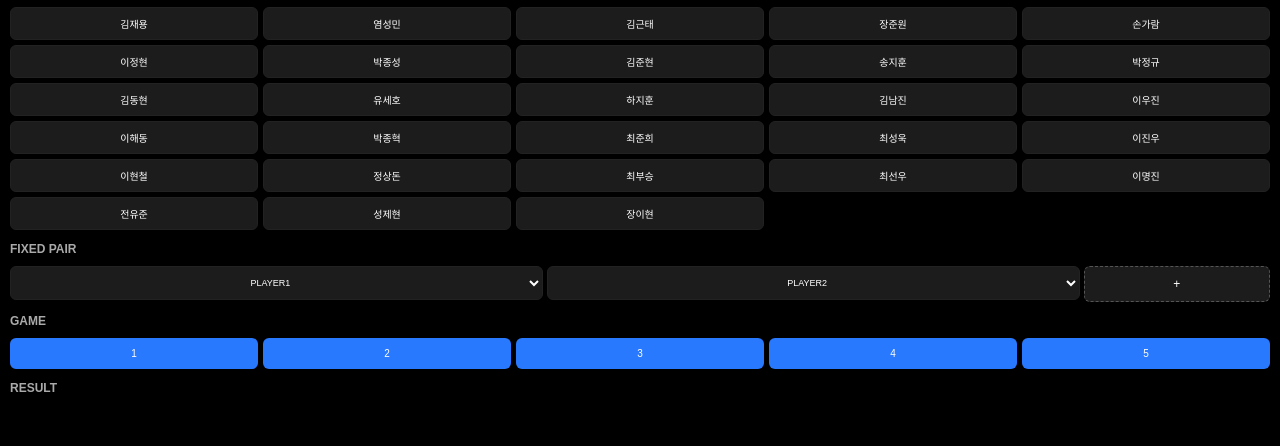
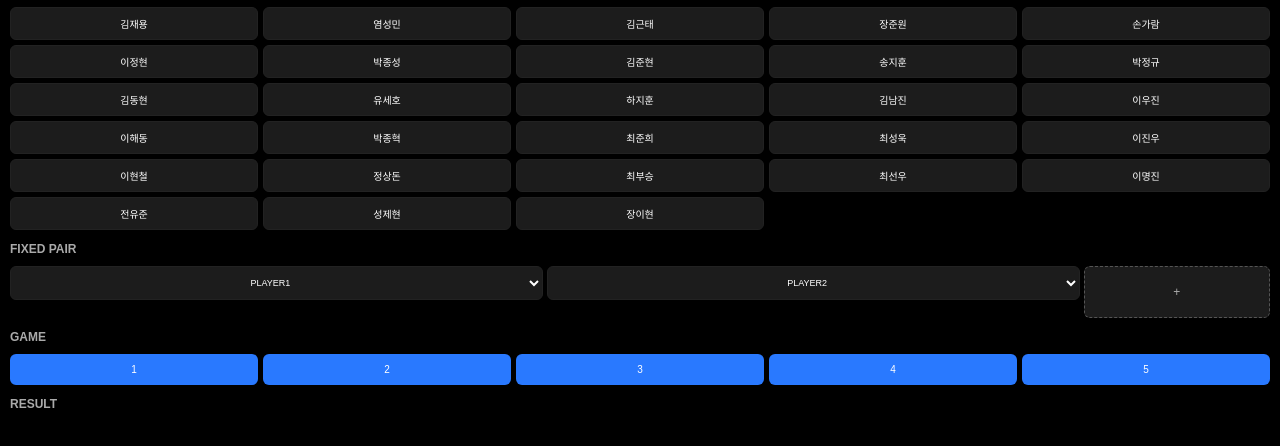
Before and after one commit to kimguentae/diablo_game_2, a plain HTML site: page index.html in a window 1280 px wide. Shown: the part 72-518 px from the top of the page. Drawn offline with Linux system fonts and the light colour scheme.

Commit message:
index.html 업데이트

```diff
--- a/index.html
+++ b/index.html
@@ -15,11 +15,10 @@
 <div id="playerList"></div>
 
 <h2>FIXED PAIR</h2>
-
 <div class="pairBox">
   <select id="p1"></select>
   <select id="p2"></select>
-  <div id="addPair">+</div>
+  <div id="addPair" class="player guest">+</div>
 </div>
 
 <div id="pairList"></div>
```
